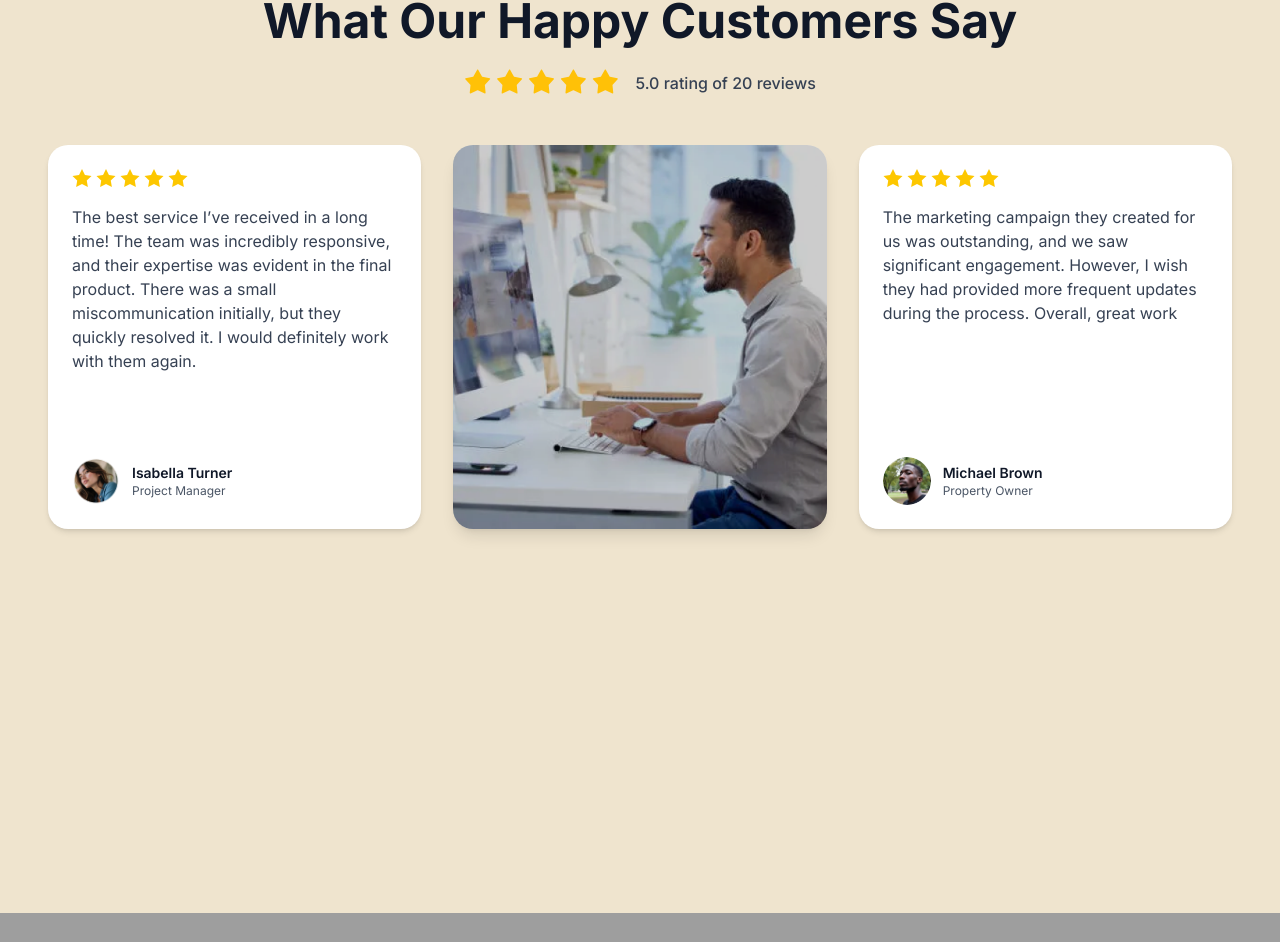
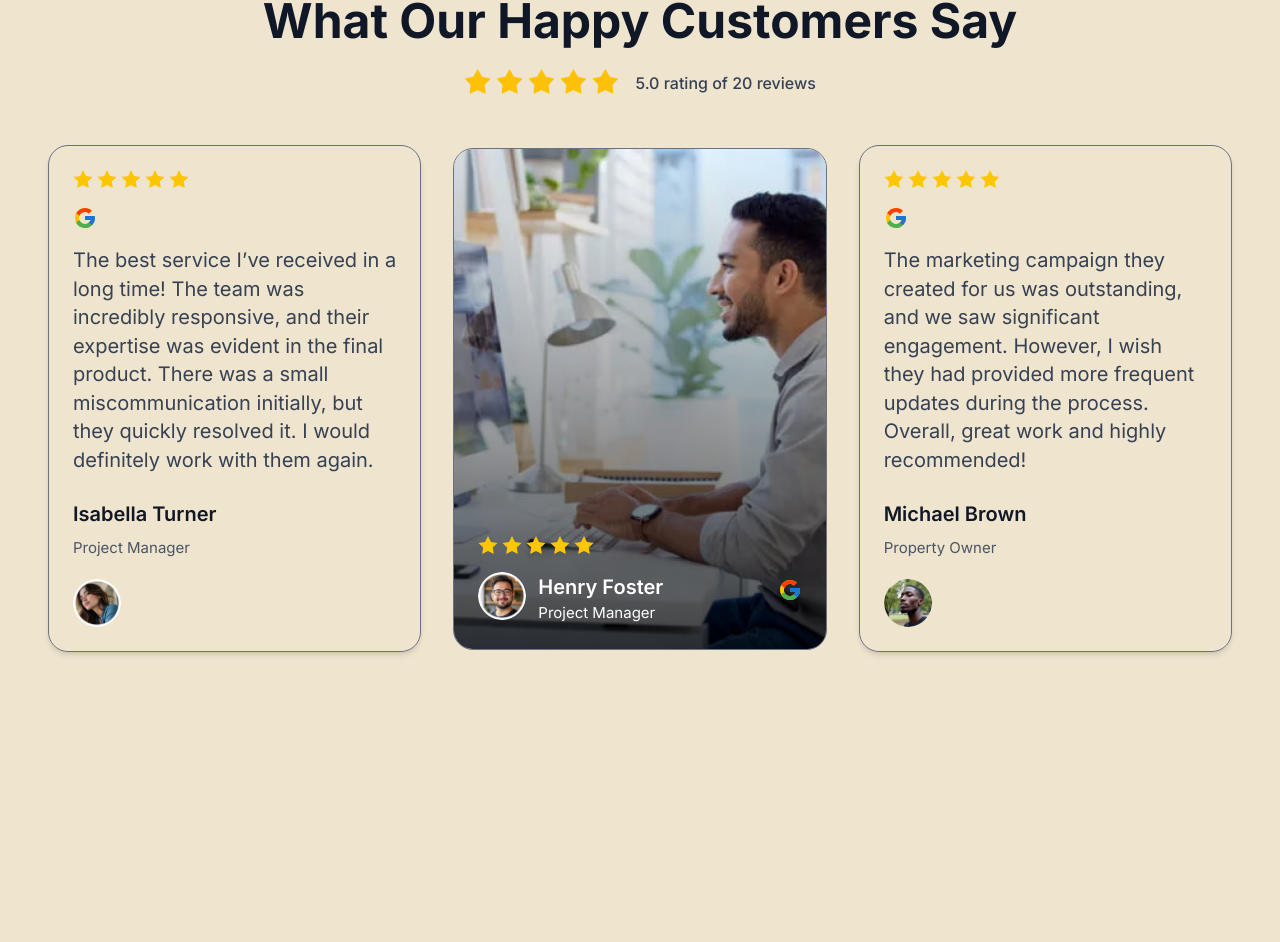
Before and after one commit to irmakaleem/fence-project, a React (Vite) app: page / in a window 1280 px wide. Shown: the part 4763-5705 px from the top of the page. Built offline with nearby package versions, Linux system fonts and the light colour scheme; grey boxes are pictures that could not be loaded.

Commit message:
layout improvement

```diff
--- a/src/components/ReviewSection.tsx
+++ b/src/components/ReviewSection.tsx
@@ -16,7 +16,7 @@ const ReviewSection: React.FC = () => {
       image: "/assets/user profile-x1.png",
     },
     {
-      name: "Sarah Johnson",
+      name: "Henry Foster",
       title: "Business Manager",
       text: "The marketing campaign they created for us has exceeded our expectations. Highly professional team with excellent attention to detail.",
       image: "/assets/user profile-x1-2.png",
@@ -24,7 +24,8 @@ const ReviewSection: React.FC = () => {
     {
       name: "Michael Brown",
       title: "Property Owner",
-      text: "The marketing campaign they created for us was outstanding, and we saw significant engagement. However, I wish they had provided more frequent updates during the process. Overall, great work",
+      text: "The marketing campaign they created for us was outstanding, and we saw significant engagement. However, I wish they had provided more frequent updates during the process. Overall, great work and highly recommended!",
+
       image: "/assets/user profile-x1-3.png",
     },
   ];
@@ -62,7 +63,7 @@ const ReviewSection: React.FC = () => {
         {/* Reviews Grid */}
         <div className="grid grid-cols-1 md:grid-cols-3 gap-6 lg:gap-8 items-center">
           {/* Left Review Card */}
-          <div className="bg-white rounded-[20px] p-6 flex flex-col justify-between h-full shadow-md">
+          <div className="rounded-[20px] p-6 flex flex-col justify-between  min-h-[500px] border border-gray-500 shadow-md">
             {/* Stars */}
             <div className="flex gap-1 mb-4">
               {[...Array(5)].map((_, i) => (
@@ -76,40 +77,86 @@ const ReviewSection: React.FC = () => {
                 </svg>
               ))}
             </div>
-
+            {/* google */}
+            <div className="flex justify-items-start">
+              <img
+                className=" h-6 mb-4"
+                src="/assets/flat-color-icons-google-x1.svg"
+                alt="google"
+              />
+            </div>
             {/* Review Text */}
-            <p className="text-gray-700 text-sm md:text-base mb-6 flex-grow">
+            <p className="text-gray-700 text-sm md:text-[20px] mb-6 flex-grow">
               {reviews[0].text}
             </p>
 
             {/* User Info */}
-            <div className="flex items-center gap-3">
+            <div className="flex-col items-start gap-5 flex">
+              <div className="flex flex-col items-start gap-2">
+                <p className="font-semibold text-gray-900 text-[20px]">
+                  {reviews[0].name}
+                </p>
+                <p className="text-gray-600 text-[15px]">{reviews[0].title}</p>
+              </div>
               <img
                 src={reviews[0].image}
                 alt={reviews[0].name}
-                className="w-12 h-12 rounded-full object-cover"
+                className="w-12 h-12 rounded-full object-cover "
               />
-              <div>
-                <p className="font-semibold text-gray-900 text-sm">
-                  {reviews[0].name}
-                </p>
-                <p className="text-gray-600 text-xs">{reviews[0].title}</p>
+            </div>
+          </div>
+
+          {/* Center Featured Card */}
+          <div className="relative  min-h-[500px] border border-gray-500 rounded-[20px] overflow-hidden shadow-gray-800 md:col-span-1">
+            <img
+              src="/assets/shot-of-a-young-businessman-working-on-a-computer-in-an-office 1-x1-1.png"
+              alt="Featured Professional"
+              className="w-full min-h-[500px] object-cover"
+            />
+            <div className="absolute inset-0 bg-gradient-to-b from-transparent to-black/70 " />
+            <div className="absolute inset-0 p-6 flex flex-col justify-end text-white z-10">
+              {/* Stars */}
+              <div className="flex gap-1 mb-4">
+                {[...Array(5)].map((_, i) => (
+                  <svg
+                    key={i}
+                    className="w-5 h-5 text-yellow-400"
+                    fill="currentColor"
+                    viewBox="0 0 20 20"
+                  >
+                    <path d="M10 15l-5.878 3.09 1.123-6.545L.489 6.91l6.572-.955L10 0l2.939 5.955 6.572.955-4.756 4.635 1.123 6.545z" />
+                  </svg>
+                ))}
+              </div>
+              <div className="flex justify-between items-center">
+                {/* User Info */}
+                <div className="flex items-start gap-3 ">
+                  <img
+                    src={reviews[1].image}
+                    alt={reviews[1].name}
+                    className="w-12 h-12 rounded-full object-cover "
+                  />
+                  <div className="flex flex-col items-start ">
+                    <p className="font-semibold text-white text-[20px]">
+                      {reviews[1].name}
+                    </p>
+                    <p className="text-white text-[15px]">{reviews[0].title}</p>
+                  </div>
+                </div>
+                {/* google */}
+                <div className="flex justify-end">
+                  <img
+                    className=" h-6 mb-4"
+                    src="/assets/flat-color-icons-google-x1.svg"
+                    alt="google"
+                  />
+                </div>
               </div>
             </div>
           </div>
 
-          {/* Center Featured Card */}
-          <div className="relative rounded-[20px] overflow-hidden h-80 md:h-96 shadow-lg md:col-span-1">
-            <img
-              src="/assets/shot-of-a-young-businessman-working-on-a-computer-in-an-office 1-x1-1.png"
-              alt="Featured Professional"
-              className="w-full h-full object-cover"
-            />
-            <div className="absolute inset-0 bg-black/20" />
-          </div>
-
           {/* Right Review Card */}
-          <div className="bg-white rounded-[20px] p-6 flex flex-col justify-between h-full shadow-md">
+          <div className=" rounded-[20px] border border-gray-500  p-6 flex flex-col justify-between min-h-[500px]  shadow-md">
             {/* Stars */}
             <div className="flex gap-1 mb-4">
               {[...Array(5)].map((_, i) => (
@@ -123,25 +170,32 @@ const ReviewSection: React.FC = () => {
                 </svg>
               ))}
             </div>
-
+            {/* google */}
+            <div className="flex justify-items-start">
+              <img
+                className=" h-6 mb-4"
+                src="/assets/flat-color-icons-google-x1.svg"
+                alt="google"
+              />
+            </div>
             {/* Review Text */}
-            <p className="text-gray-700 text-sm md:text-base mb-6 flex-grow">
+            <p className="text-gray-700 text-sm md:text-[20px] mb-6 flex-grow">
               {reviews[2].text}
             </p>
 
             {/* User Info */}
-            <div className="flex items-center gap-3">
+            <div className="flex-col items-start gap-5 flex">
+              <div className="flex flex-col items-start gap-2">
+                <p className="font-semibold text-gray-900 text-[20px]">
+                  {reviews[2].name}
+                </p>
+                <p className="text-gray-600 text-[15px]">{reviews[2].title}</p>
+              </div>
               <img
                 src={reviews[2].image}
                 alt={reviews[2].name}
-                className="w-12 h-12 rounded-full object-cover"
+                className="w-12 h-12 rounded-full object-cover "
               />
-              <div>
-                <p className="font-semibold text-gray-900 text-sm">
-                  {reviews[2].name}
-                </p>
-                <p className="text-gray-600 text-xs">{reviews[2].title}</p>
-              </div>
             </div>
           </div>
         </div>
```
